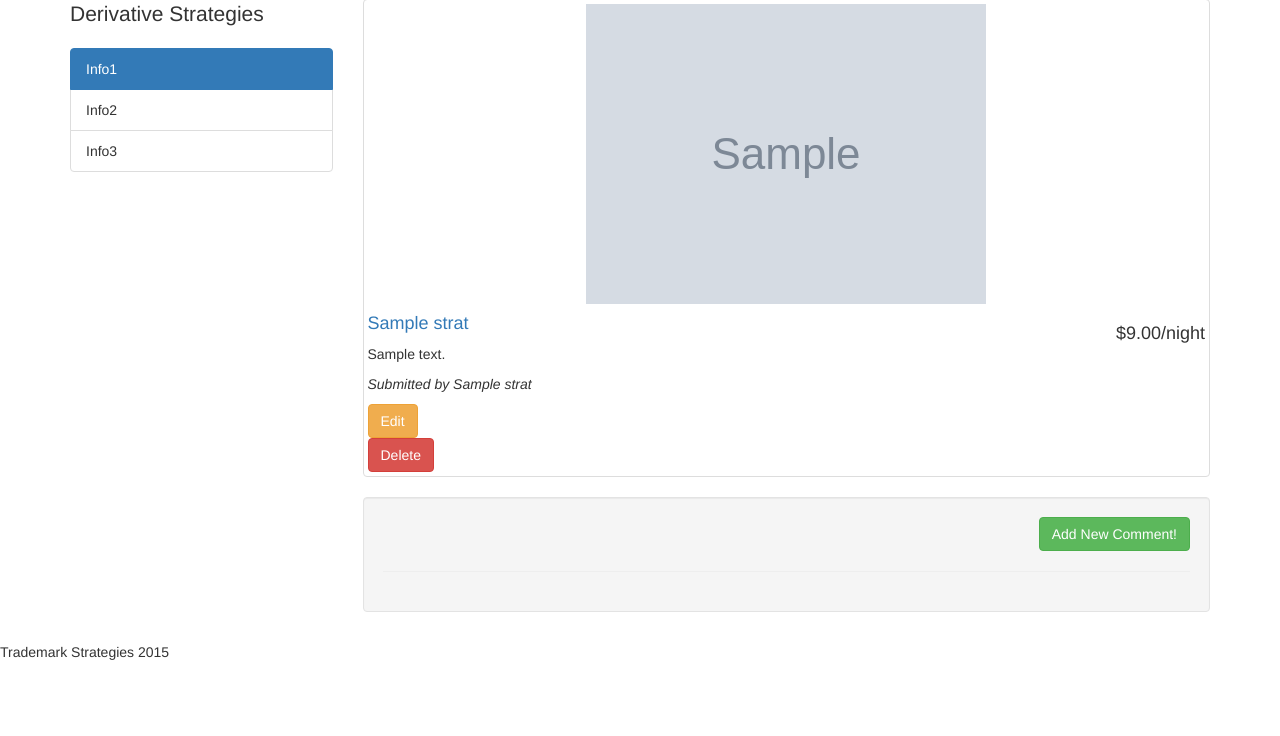
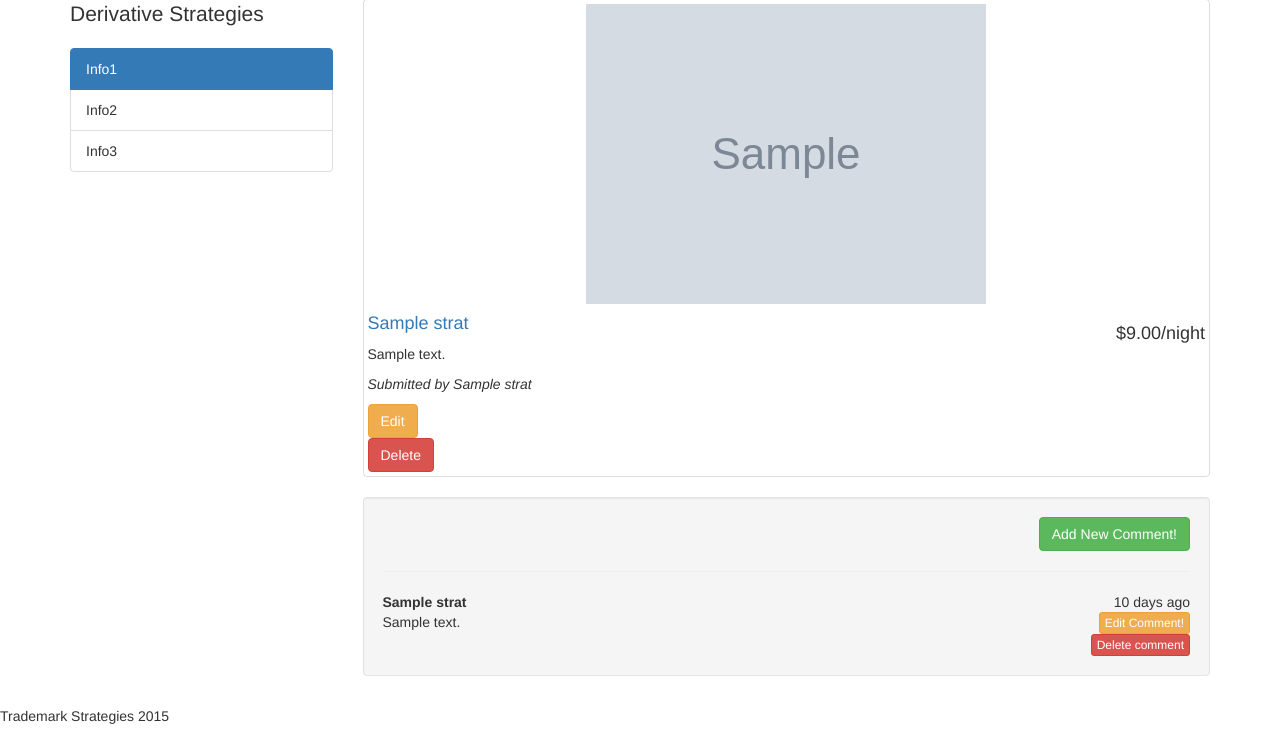
Before and after one commit to Heinz96/Python_Project, a Flask app: template strategy_app/templates/show.html in a window 1280 px wide. Shown: the part 73-809 px from the top of the page. Before the commit the page ends 733 px from the top, so only its background shows below. Run offline with Flask 2, Linux system fonts and the light colour scheme; the template is opened without the code that fills it: most values are stand-ins (such as "Sample title", 1, 10 or a date in 2020); grey boxes marked "Sample" are stand-in pictures; parts of the project's set-up code (start-up, migrations or seed data) failed here and were passed over; some libraries are stand-ins or nearby versions.

Commit message:
Added the comment post route and comment view

```diff
--- a/strategy_app/templates/comments/new.html
+++ b/strategy_app/templates/comments/new.html
@@ -7,9 +7,9 @@
 		<h1 style="text-align: center;">Add New Comment to {{Strat.name}}</h1>
 
 		<div style="width:30%; margin: 30px auto;">
-			<form action="/campgrounds/{{Strat.id}}/comments" method="POST">
+			<form action="/strategies/{{Strat.id}}/comments" method="POST">
 				<div class="form-group">
-					<input class="form-control" type="text" name="comment[text]" placeholder="text">
+					<input class="form-control" type="text" name="content" placeholder="text">
 				</div>
 				<div class="form-group">
 					<button class="btn btn-lg btn-primary btn-block">Submit!</button>
--- a/strategy_app/templates/show.html
+++ b/strategy_app/templates/show.html
@@ -31,6 +31,25 @@
 					<a class="btn btn-success" href="/strategies/{{strat.id}}/comments/new" >Add New Comment!</a>
 				</div>
 				<hr>
+				{% for comment in strat.comments: %}
+					<div class="row">
+						<div class="col-md-12">
+							<strong>{{strat.name}}</strong>
+							<span class="pull-right">10 days ago</span>
+							<div class="text-right">
+								<span class="pull-left">{{comment.content}}</span>
+								{% if True:%}
+									<a class="btn btn-warning btn-xs" href="/strategies/{{strat.id}}/comments/{{comment.id}}/edit" >Edit Comment!</a>
+									<form id="delete-form" action="/strategies/{{strat.id}}/comments/{{comment.id}}" method="POST">
+										<button class="btn btn-danger btn-xs">
+											Delete comment
+										</button>
+									</form>
+								{%endif%}
+							</div>
+						</div>
+					</div>
+				{% endfor %}
 			</div>
 		</div>
 	</div>
```
Also changed, not shown: strategy_app/comments.py (+10 -0 lines).
